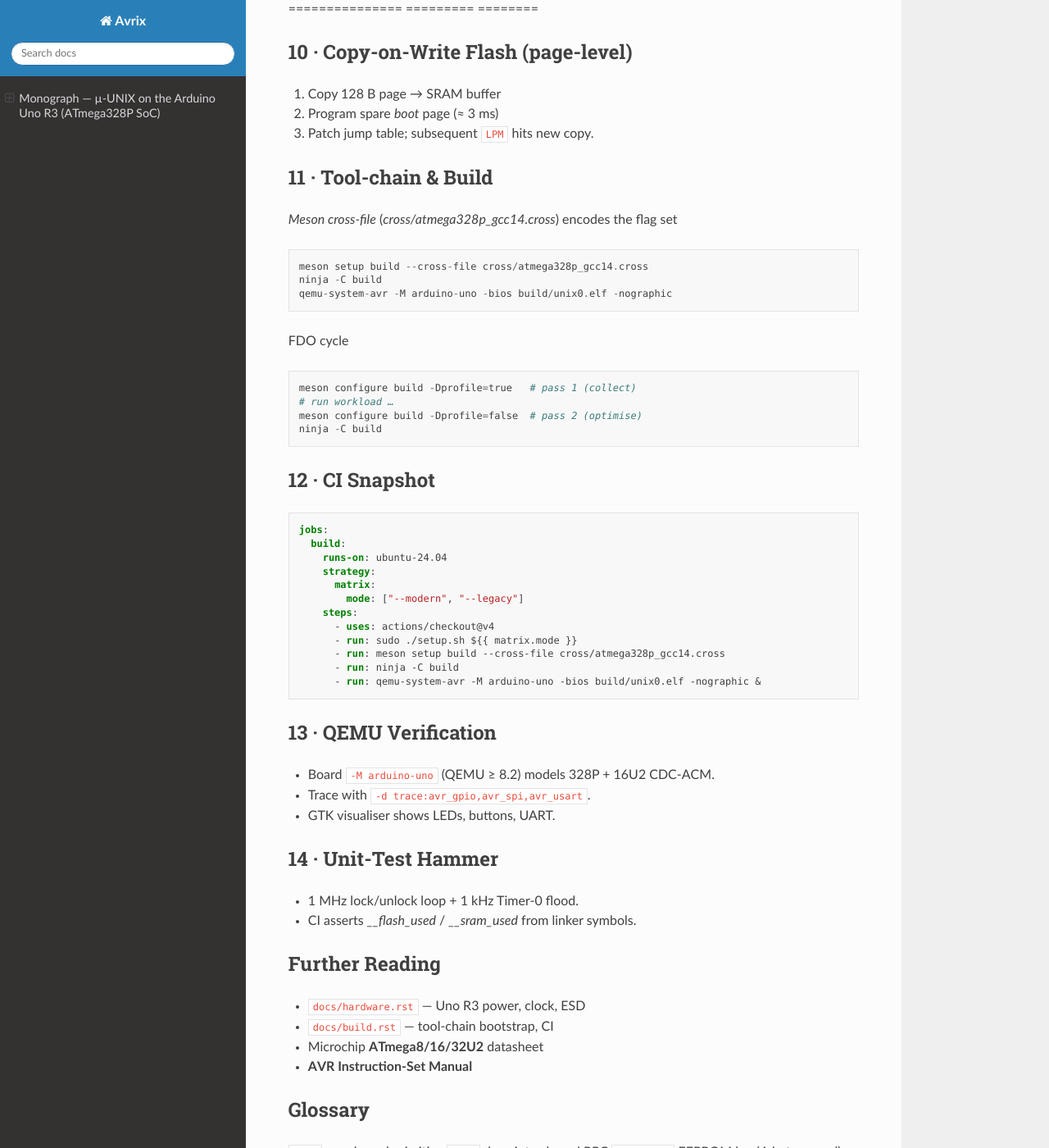
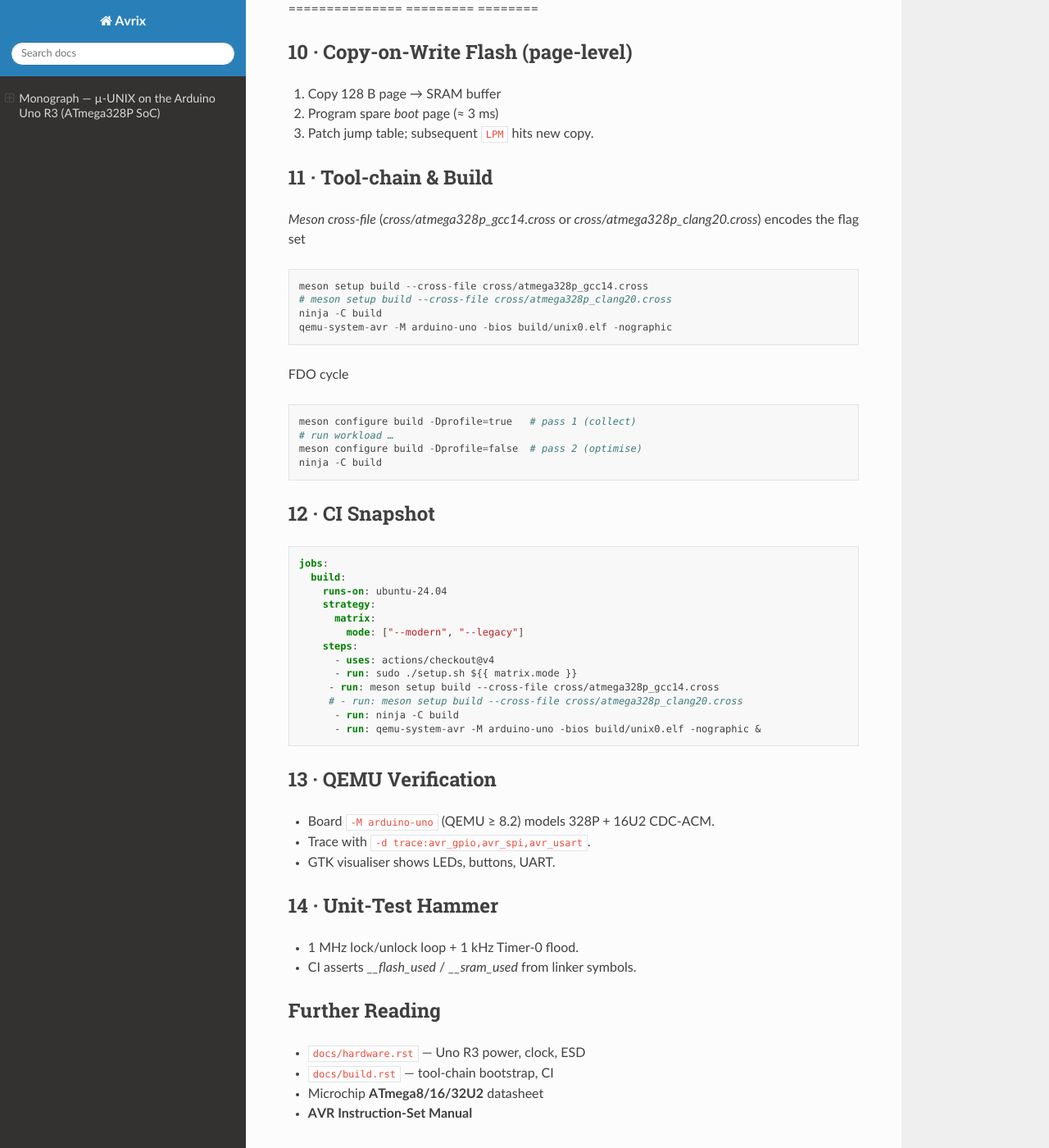
Before and after one commit to Oichkatzelesfrettschen/Avrix, a Sphinx documentation site: the page built from docs/source/monograph.rst, in a window 1280 px wide and 1400 px high, scrolled down 3553 px. Shown: the whole window at 82% size. Built offline with Sphinx 7.4.7 and the Read the Docs theme 3.1.0, drawn with Linux system fonts in a browser that asks for light colours; pages that are not in the unit, such as notebooks, are missing from menus.

Commit message:
Add dedicated cross files for ATmega328P

```diff
--- a/docs/source/monograph.rst
+++ b/docs/source/monograph.rst
@@ -198,9 +198,11 @@ User budget        ≥ 18 000  ≥ 1500
 11 · Tool-chain & Build
 ----------------------------------------------------------------------
 
-*Meson cross-file* (`cross/atmega328p_gcc14.cross`) encodes the flag set ::
+*Meson cross-file* (`cross/atmega328p_gcc14.cross` or
+`cross/atmega328p_clang20.cross`) encodes the flag set ::
 
    meson setup build --cross-file cross/atmega328p_gcc14.cross
+   # meson setup build --cross-file cross/atmega328p_clang20.cross
    ninja -C build
    qemu-system-avr -M arduino-uno -bios build/unix0.elf -nographic
 
@@ -226,7 +228,8 @@ FDO cycle ::
        steps:
          - uses: actions/checkout@v4
          - run: sudo ./setup.sh ${{ matrix.mode }}
-         - run: meson setup build --cross-file cross/atmega328p_gcc14.cross
+        - run: meson setup build --cross-file cross/atmega328p_gcc14.cross
+        # - run: meson setup build --cross-file cross/atmega328p_clang20.cross
          - run: ninja -C build
          - run: qemu-system-avr -M arduino-uno -bios build/unix0.elf -nographic &
 
```
Also changed, not shown: README.md (+7 -1 lines), 5 other files.
